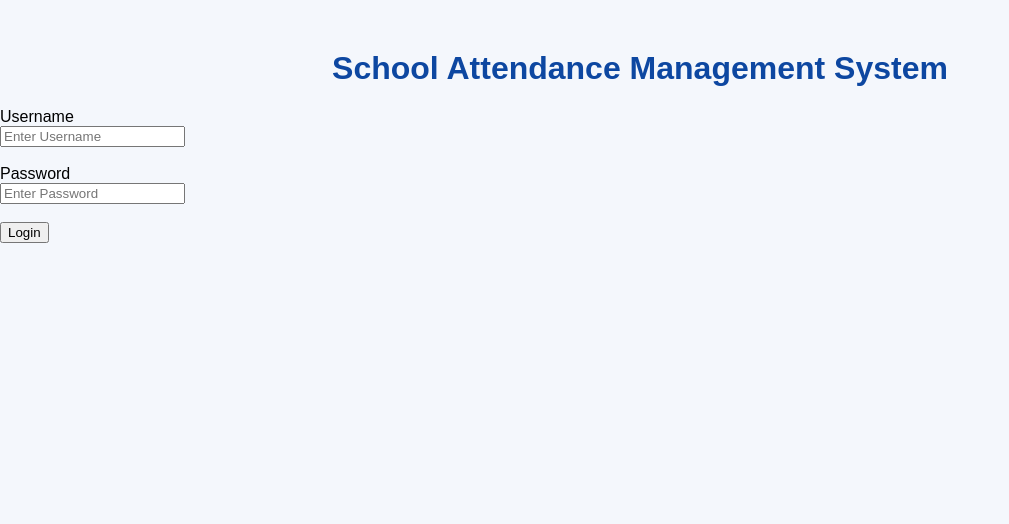
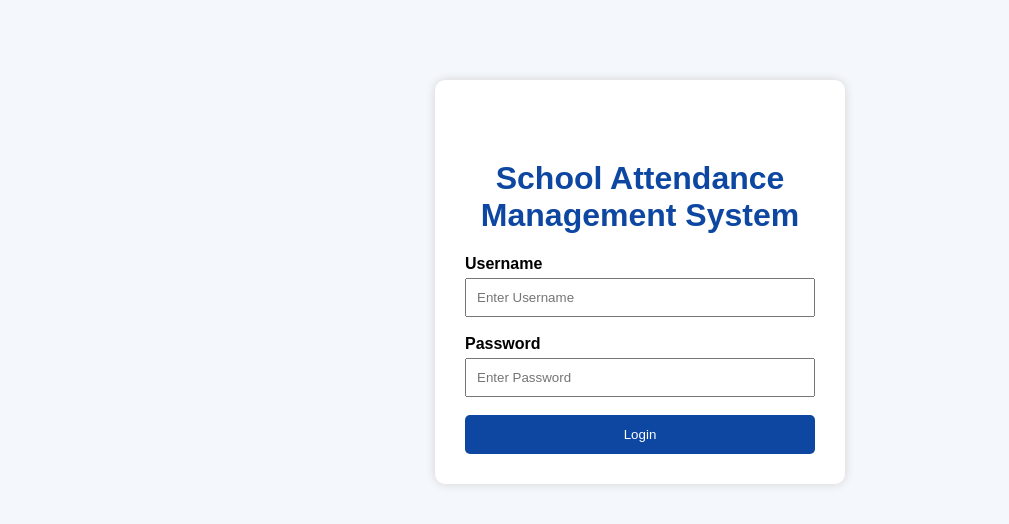
Before and after one commit to tracyvmutibwa-droid/School-Attendance-Management-system, a plain HTML site: page index.html in a window 1280 px wide. Shown: the whole page, without its empty margins (0-1009 px from the left). Drawn offline with Linux system fonts and the light colour scheme.

Commit message:
Add styles for login container and form elements

```diff
--- a/css/style.css
+++ b/css/style.css
@@ -16,3 +16,36 @@
     font-size: 18px;
     color: #555;
 }
+.login-container {
+    width: 350px;
+    margin: 80px auto;
+    background: white;
+    padding: 30px;
+    border-radius: 10px;
+    box-shadow: 0 0 10px lightgray;
+}
+
+label {
+    font-weight: bold;
+}
+
+input {
+    width: 100%;
+    padding: 10px;
+    margin-top: 5px;
+    box-sizing: border-box;
+}
+
+button {
+    width: 100%;
+    padding: 12px;
+    background-color: #0d47a1;
+    color: white;
+    border: none;
+    border-radius: 5px;
+    cursor: pointer;
+}
+
+button:hover {
+    background-color: #1565c0;
+}
```
